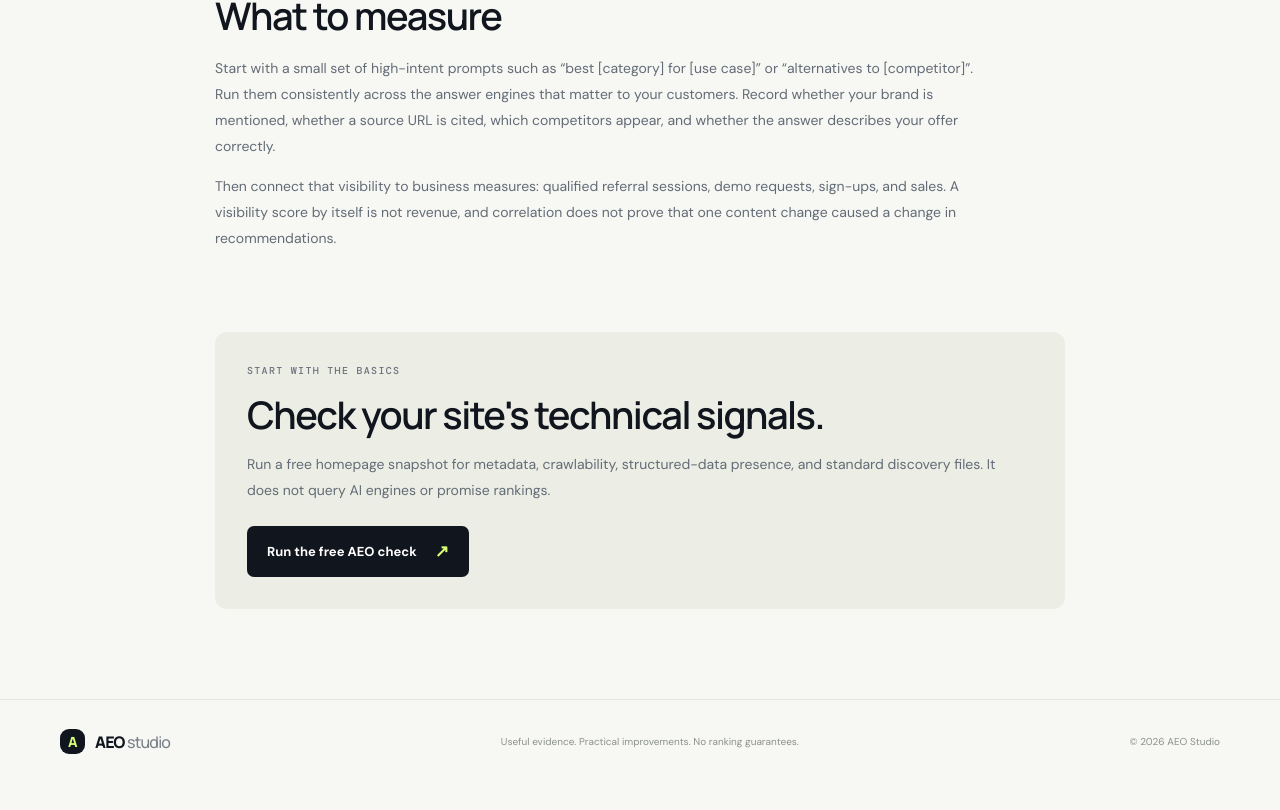
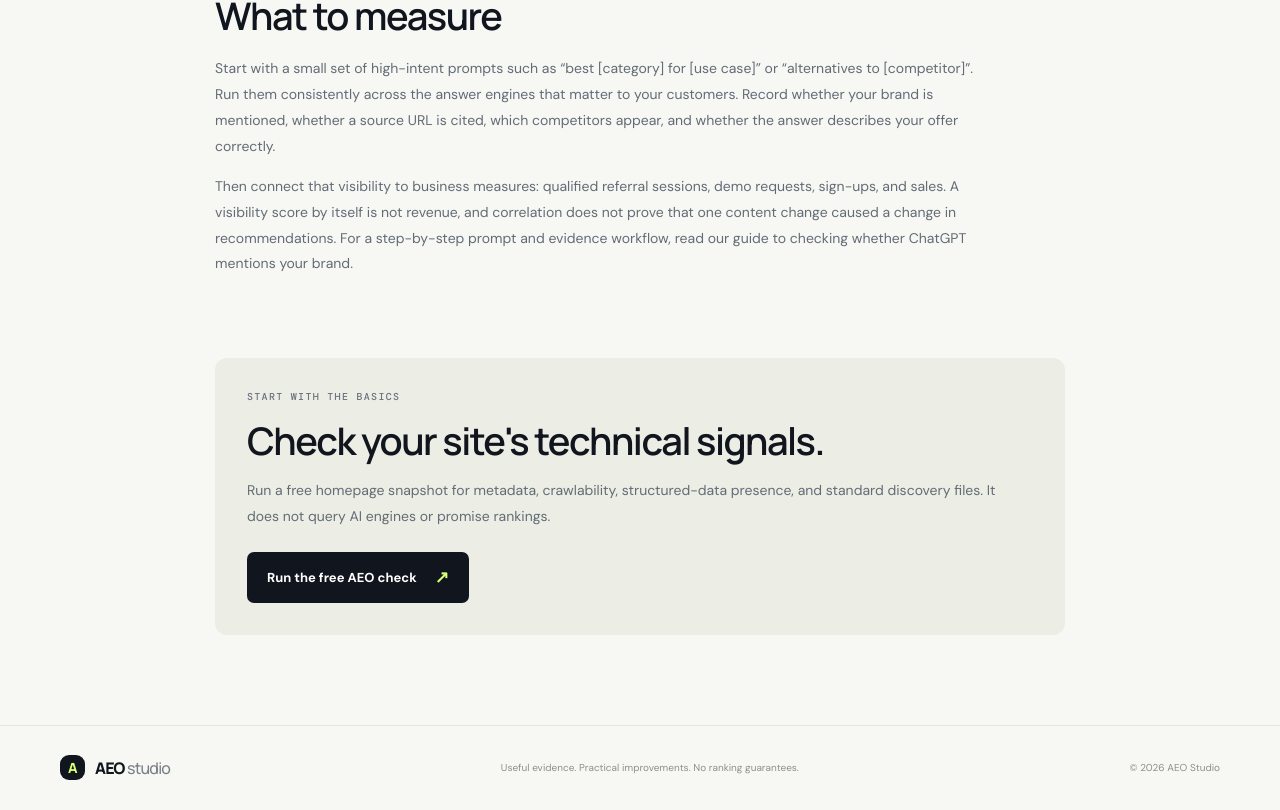
Before and after one commit to altairyash/chatgpt_playground, a Next.js app: page /aeo-guide in a window 1280 px wide. Shown: the part 1892-2702 px from the top of the page. Before the commit the page ends 2676 px from the top, so only its background shows below. Built offline with nearby package versions, Linux system fonts and the light colour scheme.

Commit message:
Cross-link AEO guide and ChatGPT visibility playbook

```diff
--- a/app/aeo-guide/page.tsx
+++ b/app/aeo-guide/page.tsx
@@ -55,7 +55,7 @@ export default function AeoGuidePage() {
         <section className="guide-section">
           <h2>What to measure</h2>
           <p>Start with a small set of high-intent prompts such as “best [category] for [use case]” or “alternatives to [competitor]”. Run them consistently across the answer engines that matter to your customers. Record whether your brand is mentioned, whether a source URL is cited, which competitors appear, and whether the answer describes your offer correctly.</p>
-          <p>Then connect that visibility to business measures: qualified referral sessions, demo requests, sign-ups, and sales. A visibility score by itself is not revenue, and correlation does not prove that one content change caused a change in recommendations.</p>
+          <p>Then connect that visibility to business measures: qualified referral sessions, demo requests, sign-ups, and sales. A visibility score by itself is not revenue, and correlation does not prove that one content change caused a change in recommendations. For a step-by-step prompt and evidence workflow, read our <Link href="/chatgpt-visibility">guide to checking whether ChatGPT mentions your brand</Link>.</p>
         </section>
 
         <section className="guide-cta">
```
